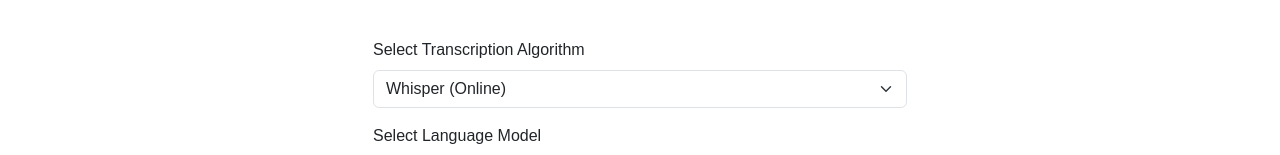
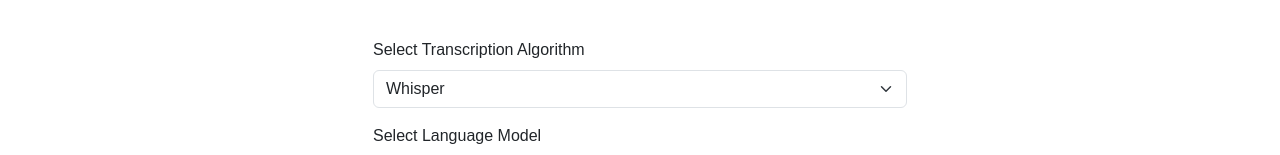
Before and after one commit to AJaeck/pd_app_frontend, a React (Create React App) app: page /new-speech-test/1/1 in a window 1280 px wide. Shown: the part 226-381 px from the top of the page. Built offline with nearby package versions, Linux system fonts and the light colour scheme.

Commit message:
fixed code to continue iconnection to backend

```diff
--- a/src/NewSpeechTest.js
+++ b/src/NewSpeechTest.js
@@ -9,7 +9,7 @@
     const [mediaRecorder, setMediaRecorder] = useState(null);
     const [timer, setTimer] = useState(0);
     const [volume, setVolume] = useState(0);
-    const [selectedAlgorithm, setSelectedAlgorithm] = useState('Whisper-Online');  // Default to Whisper-Online
+    const [selectedAlgorithm, setSelectedAlgorithm] = useState('whisper');  // Default to vanilla Whisper
     const [selectedModelSize, setSelectedModelSize] = useState('base'); // Selected language model
     const [isUploading, setIsUploading] = useState(false); // Track upload state
     const { userId, taskType } = useParams();
@@ -91,7 +91,6 @@
         formData.append('file', audioBlob);
         formData.append('algorithm', selectedAlgorithm); // Append selected algorithm
         formData.append('modelSize', selectedModelSize); // Append selected model size
-        console.log(formData)
         fetch(`http://localhost:5000/process_speech_tasks/${endpoint}/${userId}`, {
             method: 'POST',
             body: formData,
@@ -132,8 +131,6 @@
         />
     );
 
-console.log("Algorithm:", selectedAlgorithm);
-console.log("Model Size:", selectedModelSize);
     return (
         <Container className="mt-5">
             <Row className="justify-content-center">
--- a/src/components/SpeechTasks/ReadingTask/ReadingTask.js
+++ b/src/components/SpeechTasks/ReadingTask/ReadingTask.js
@@ -5,9 +5,8 @@
 
     // Check if the selected algorithm requires language model selection
     const requiresLanguageModel = [
-        'Whisper-Online',
-        'Whisper-Offline',
-        'WhisperX-Offline'
+        'whisper',
+        'whisperx'
     ].includes(selectedAlgorithm);
 
     return (
@@ -27,11 +26,8 @@
                             value={selectedAlgorithm}
                             onChange={(e) => onAlgorithmChange(e.target.value)}
                         >
-                            <option value="Whisper-Online">Whisper (Online)</option>
-                            <option value="Whisper-Offline">Whisper (Offline)</option>
-                            <option value="WhisperX-Offline">WhisperX (Offline)</option>
-                            <option value="Google">Google</option>
-                            <option disabled value="Sphinx">Sphinx (Coming Soon)</option>
+                            <option value="whisper">Whisper</option>
+                            <option value="whisperx">WhisperX</option>
                         </Form.Select>
                     </Form.Group>
                 </Col>
```
